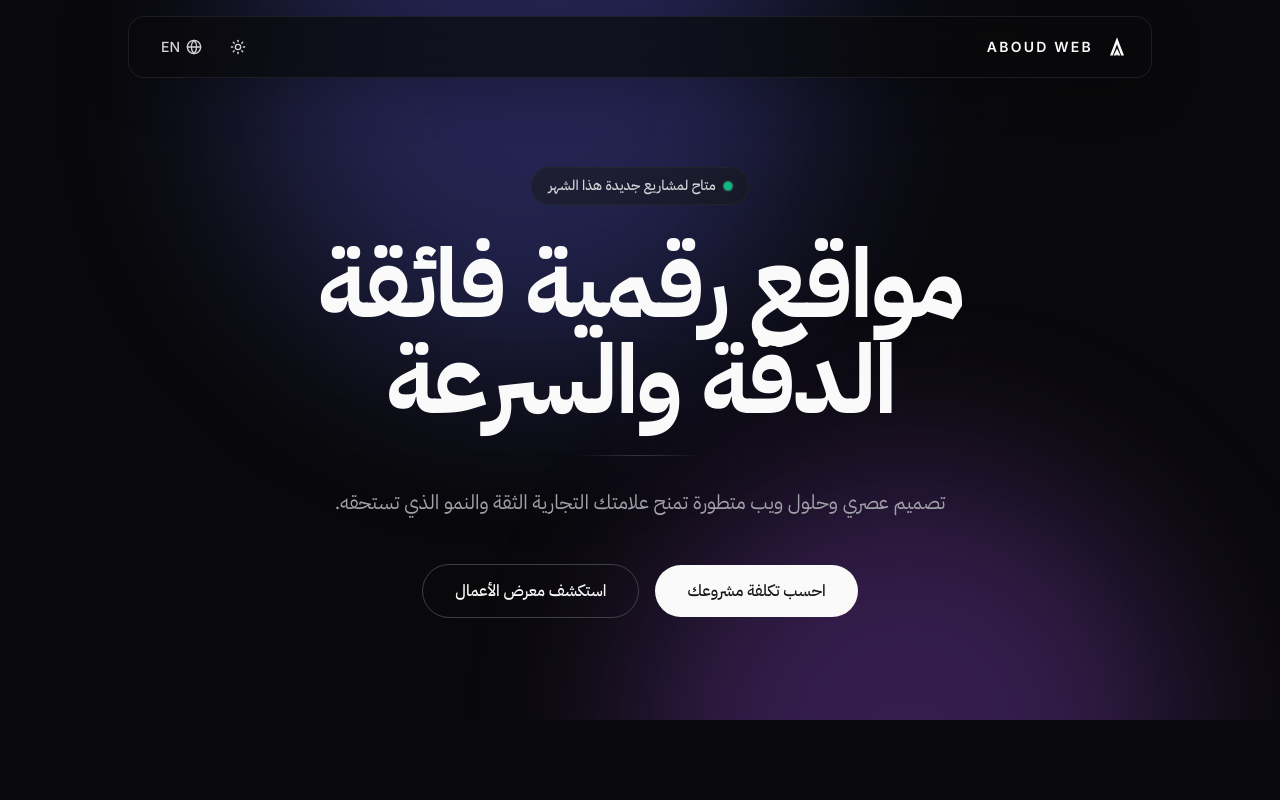
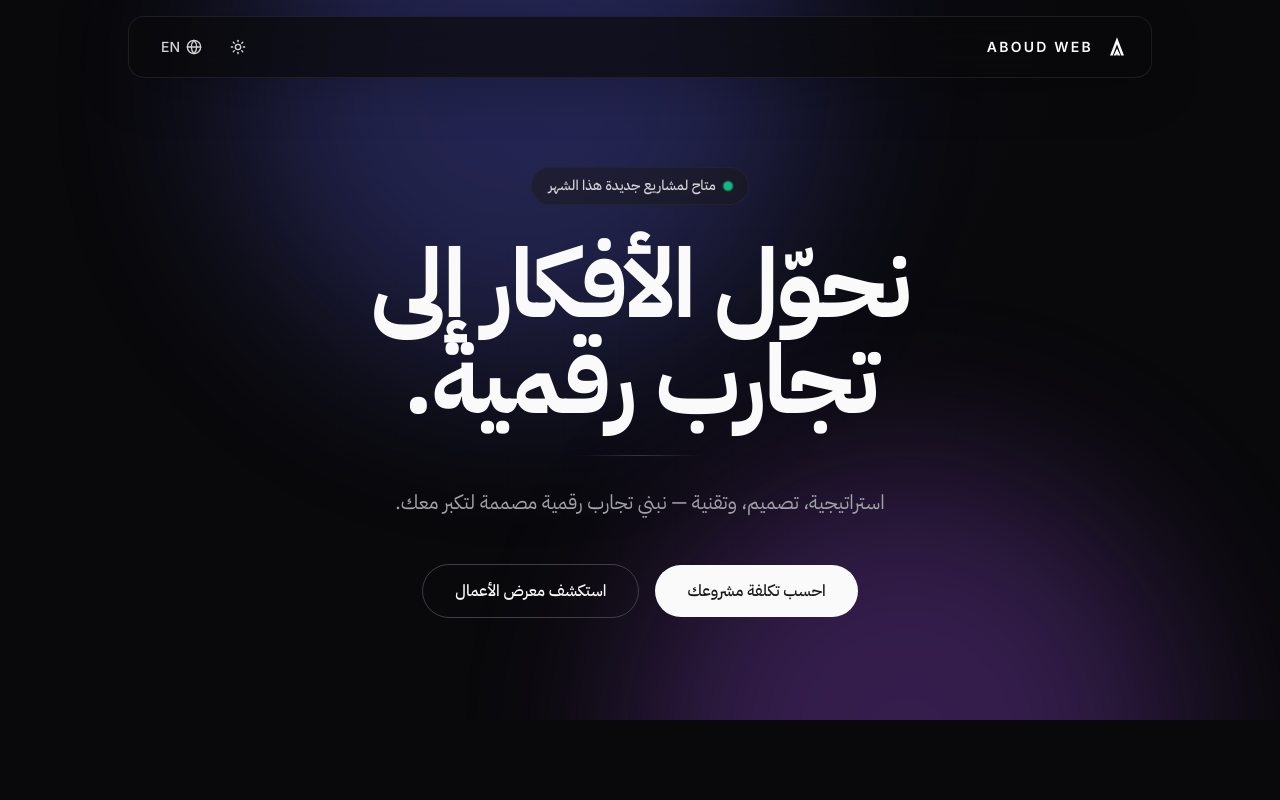
Before and after one commit to 963abod/aboudweb, a React (Vite) app: page / in a window 1280 px wide. Shown: the top 800 px of the page. Built offline with nearby package versions, Linux system fonts and the light colour scheme; no server answers; the database is empty.

Commit message:
Update hero headline for digital studio positioning

```diff
--- a/src/defaultSettings.js
+++ b/src/defaultSettings.js
@@ -3,10 +3,10 @@ export const DEFAULT_SETTINGS = {
     availability_active: true,
     availability_ar: 'متاح لمشاريع جديدة هذا الشهر',
     availability_en: 'Available for new projects this month',
-    title_ar: ' مواقع رقمية فائقة الدقة والسرعة',
-    title_en: 'Engineering high-performance digital experiences',
-    subtitle_ar: 'تصميم عصري وحلول ويب متطورة تمنح علامتك التجارية الثقة والنمو الذي تستحقه.',
-    subtitle_en: 'Modern web architecture and bespoke digital design crafted to turn visitors into clients.',
+    title_ar: 'نحوّل الأفكار إلى تجارب رقمية.',
+    title_en: 'We turn ideas into digital experiences.',
+    subtitle_ar: 'استراتيجية، تصميم، وتقنية — نبني تجارب رقمية مصممة لتكبر معك.',
+    subtitle_en: 'Strategy, design, and technology — we build digital experiences designed to grow with you.',
     cta_primary_ar: 'احسب تكلفة مشروعك',
     cta_primary_en: 'Calculate Project Cost',
     cta_secondary_ar: 'استكشف معرض الأعمال',
```
